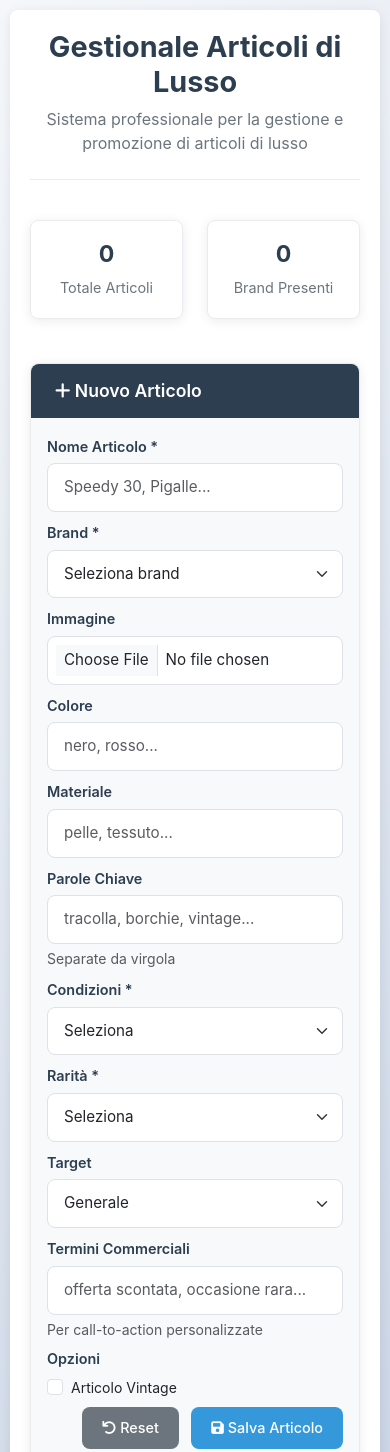
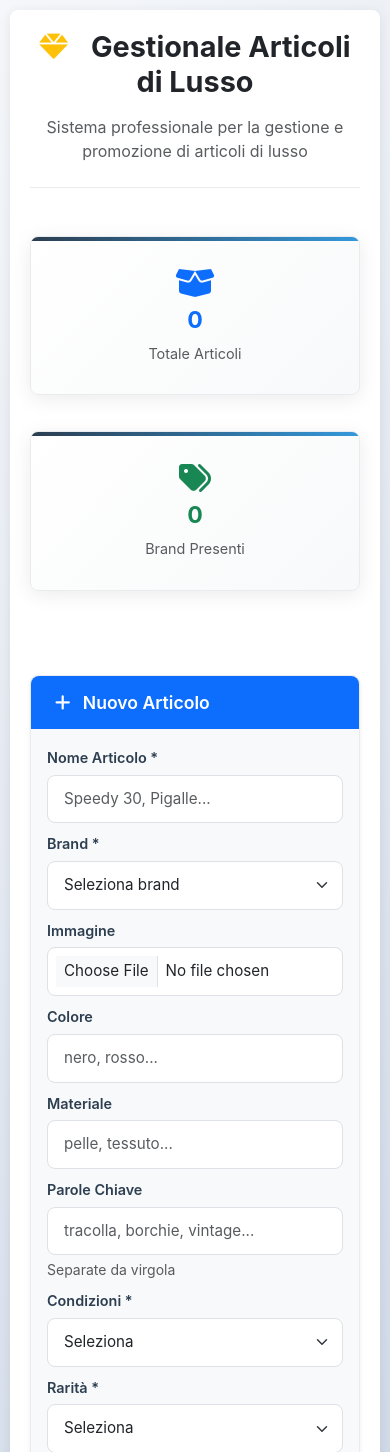
Before and after one commit to FlavioLombardi95/dist_gestionale, a Flask app: page / in a window 390 px wide. Shown: the top 1452 px of the page. Run offline with Flask 3, Linux system fonts and the light colour scheme; data that the repository does not hold is empty; some libraries are stand-ins or nearby versions.

Commit message:
🎨 Miglioramenti UI/UX - Ottimizzazione Visibilità e Design - Header moderno con icona gem e typography migliorata - Statistiche riprogettate: layout centrato, icone colorate, gradient CSS - Form professionale con header blu e ombreggiature - Brand selection con stile outline-primary e icone - Stats-card ottimizzate: gradient, barra colorata, hover effects - Layout responsive e gerarchie visive migliorate

```diff
--- a/templates/index.html
+++ b/templates/index.html
@@ -234,19 +234,31 @@
         }
 
         .stats-card {
-            background: white;
+            background: linear-gradient(135deg, #ffffff 0%, #f8f9fa 100%);
             border: 1px solid #e9ecef;
             border-radius: var(--border-radius);
-            padding: 20px;
+            padding: 30px 20px;
             text-align: center;
             margin-bottom: 20px;
-            box-shadow: var(--box-shadow);
+            box-shadow: 0 4px 20px rgba(0, 0, 0, 0.08);
             transition: var(--transition);
+            position: relative;
+            overflow: hidden;
+        }
+
+        .stats-card::before {
+            content: '';
+            position: absolute;
+            top: 0;
+            left: 0;
+            right: 0;
+            height: 4px;
+            background: linear-gradient(90deg, var(--primary-color) 0%, var(--secondary-color) 100%);
         }
 
         .stats-card:hover {
-            transform: translateY(-2px);
-            box-shadow: 0 4px 20px rgba(0,0,0,0.1);
+            transform: translateY(-4px);
+            box-shadow: 0 8px 30px rgba(0,0,0,0.15);
         }
 
         .stats-card h3 {
@@ -471,33 +483,36 @@
 <body>
     <div class="main-container">
         <!-- Header migliorato -->
-        <div class="header-section">
-            <h1>Gestionale Articoli di Lusso</h1>
-            <p>Sistema professionale per la gestione e promozione di articoli di lusso</p>
+        <div class="header-section text-center mb-5">
+            <h1 class="display-5 fw-bold text-dark mb-3">
+                <i class="fas fa-gem text-warning me-3"></i>
+                Gestionale Articoli di Lusso
+            </h1>
+            <p class="lead text-muted">Sistema professionale per la gestione e promozione di articoli di lusso</p>
         </div>
 
         <!-- Statistiche -->
-        <div class="row mb-4" id="statsSection">
-            <div class="col-md-3 col-6">
-                <div class="stats-card">
-                    <h3 id="totalArticoli">0</h3>
-                    <p>Totale Articoli</p>
+        <div class="row mb-5" id="statsSection">
+            <div class="col-md-6 col-lg-4 offset-lg-2 mb-3">
+                <div class="stats-card text-center">
+                    <i class="fas fa-box-open text-primary mb-2" style="font-size: 2rem;"></i>
+                    <h3 id="totalArticoli" class="fw-bold text-primary">0</h3>
+                    <p class="text-muted mb-0">Totale Articoli</p>
                 </div>
             </div>
-            <div class="col-md-3 col-6">
-                <div class="stats-card">
-                    <h3 id="totalBrands">0</h3>
-                    <p>Brand Presenti</p>
+            <div class="col-md-6 col-lg-4 mb-3">
+                <div class="stats-card text-center">
+                    <i class="fas fa-tags text-success mb-2" style="font-size: 2rem;"></i>
+                    <h3 id="totalBrands" class="fw-bold text-success">0</h3>
+                    <p class="text-muted mb-0">Brand Presenti</p>
                 </div>
             </div>
-
-
         </div>
 
         <!-- Form migliorato per nuovo articolo -->
-        <div class="form-card card">
-            <div class="card-header">
-                <h5><i class="fas fa-plus"></i> <span id="formTitle">Nuovo Articolo</span></h5>
+        <div class="form-card card shadow-sm mb-5">
+            <div class="card-header bg-primary text-white">
+                <h5 class="mb-0"><i class="fas fa-plus me-2"></i> <span id="formTitle">Nuovo Articolo</span></h5>
             </div>
             <div class="card-body">
                 <form id="articoloForm" enctype="multipart/form-data">
@@ -1120,15 +1135,15 @@
             if (brands.length === 0) return;
 
             const title = document.createElement('h4');
-            title.className = 'mb-4 text-primary';
-            title.textContent = 'Seleziona un Brand';
+            title.className = 'mb-4 text-center text-primary fw-bold';
+            title.innerHTML = '<i class="fas fa-tags me-2"></i>Seleziona un Brand';
             brandSection.appendChild(title);
 
             brands.forEach((brand, index) => {
                 const btn = document.createElement('button');
-                btn.className = 'btn btn-outline-dark brand-btn animate__animated animate__fadeInUp';
+                btn.className = 'btn btn-outline-primary brand-btn animate__animated animate__fadeInUp shadow-sm';
                 btn.style.animationDelay = `${index * 0.1}s`;
-                btn.innerHTML = `<strong>${brand}</strong><br><small>${articoli.filter(a => a.brand === brand).length} articoli</small>`;
+                btn.innerHTML = `<strong class="text-dark">${brand}</strong><br><small class="text-muted">${articoli.filter(a => a.brand === brand).length} articoli</small>`;
                 btn.onclick = () => {
                     brandSelezionato = brand;
                     const articoliBrand = articoliGlobal.filter(a => a.brand === brand);
```
